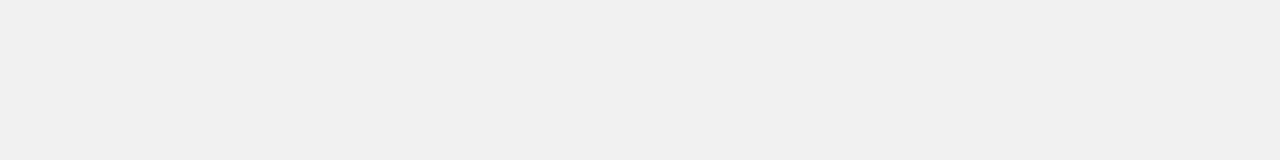
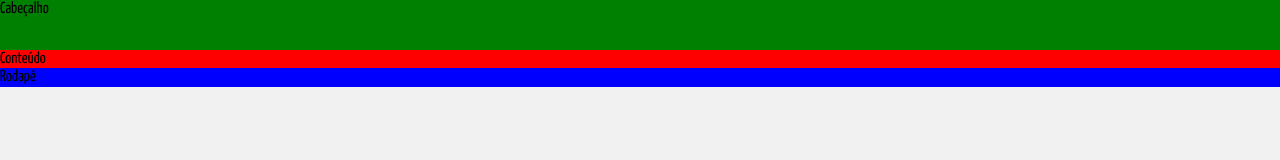
Before and after one commit to FernandaLorente/grid-layout, a plain HTML site: page index.html in a window 1280 px wide. Drawn offline with Linux system fonts and the light colour scheme.

Commit message:
Iserindo o grid e templates no css.

```diff
--- a/assets/css/style.css
+++ b/assets/css/style.css
@@ -1,14 +1,26 @@
 .app {
     background: #f1f1f1;
     display: grid;
-    font-family: Arial, Helvetica, sans-serif;
+    font-family: 'Yanone Kaffeesatz', sans-serif;
+    grid-template-areas:
+        "cabecalho"
+        "conteudo"
+        "rodape";
+    grid-template-columns: auto;
+    grid-template-rows: 50px auto auto;
 }
 
 .cabecalho {
+    grid-area: cabecalho;
+    background: green;
 }
 
 .conteudo {
+    grid-area: conteudo;
+    background: red;
 }
 
 .rodape {
-}
+    grid-area: rodape;
+    background: blue;
+    }
--- a/index.html
+++ b/index.html
@@ -5,14 +5,17 @@
     <meta name="viewport" content="width=device-width, initial-scale=1.0">
     <meta http-equiv="X-UA-Compatible" content="ie=edge">
     <title>Alura Store | Baixe nossos aplicativos e jogos</title>
+    <link rel="preconnect" href="https://fonts.googleapis.com">
+    <link rel="preconnect" href="https://fonts.gstatic.com" crossorigin>
+    <link href="https://fonts.googleapis.com/css2?family=Yanone+Kaffeesatz:wght@400;600;700&display=swap" rel="stylesheet">
     <link href="./assets/css/normalize.css" rel="stylesheet">
     <link href="./assets/css/reset.css" rel="stylesheet">
     <link href="./assets/css/style.css" rel="stylesheet">
 </head>
 <body class="app">
-    <header class="cabecalho"></header>
-    <main class="conteudo"></main>
-    <footer class="rodape"></footer>
+    <header class="cabecalho">Cabeçalho</header>
+    <main class="conteudo">Conteúdo</main>
+    <footer class="rodape">Rodapé</footer>
     <script src="./assets/js/fontawesome.all.min.js"></script>
 </body>
 </html>
```
